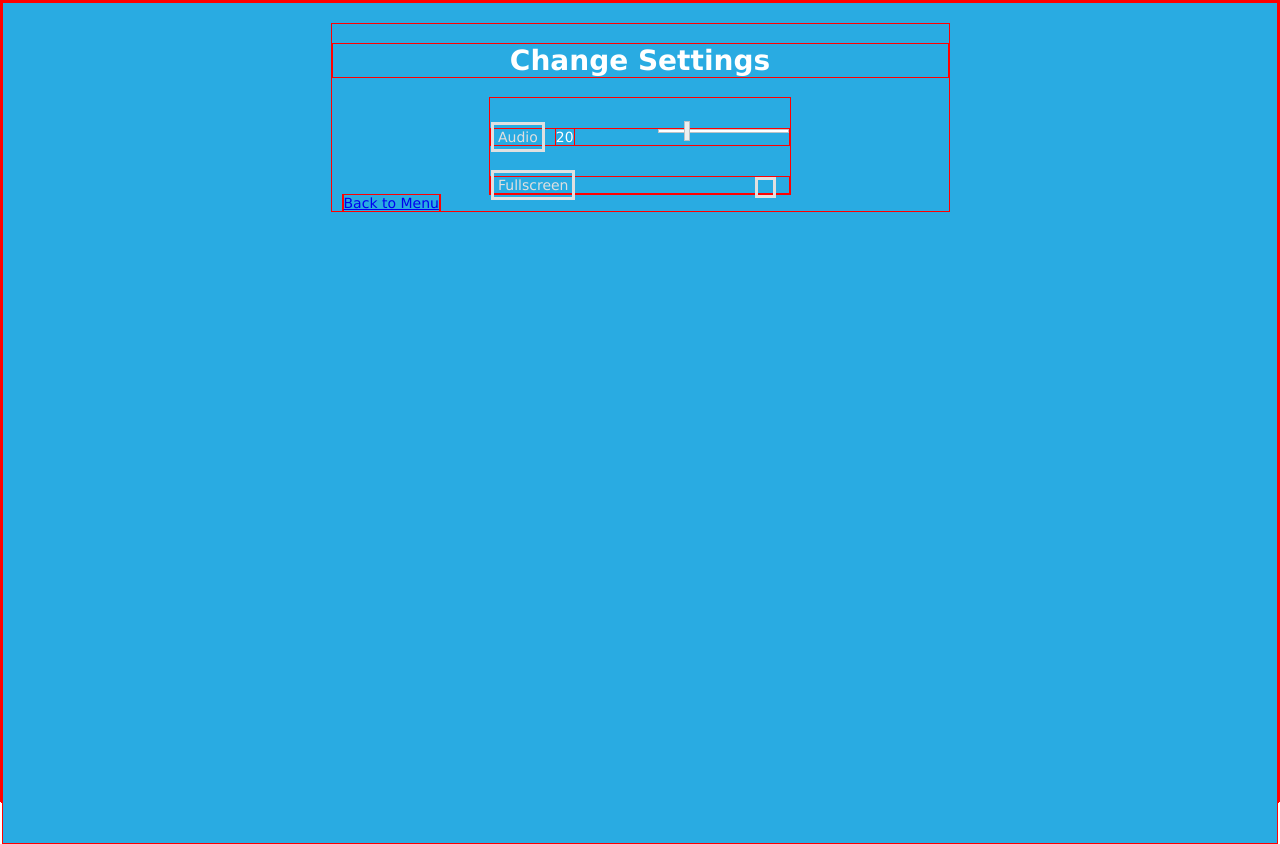
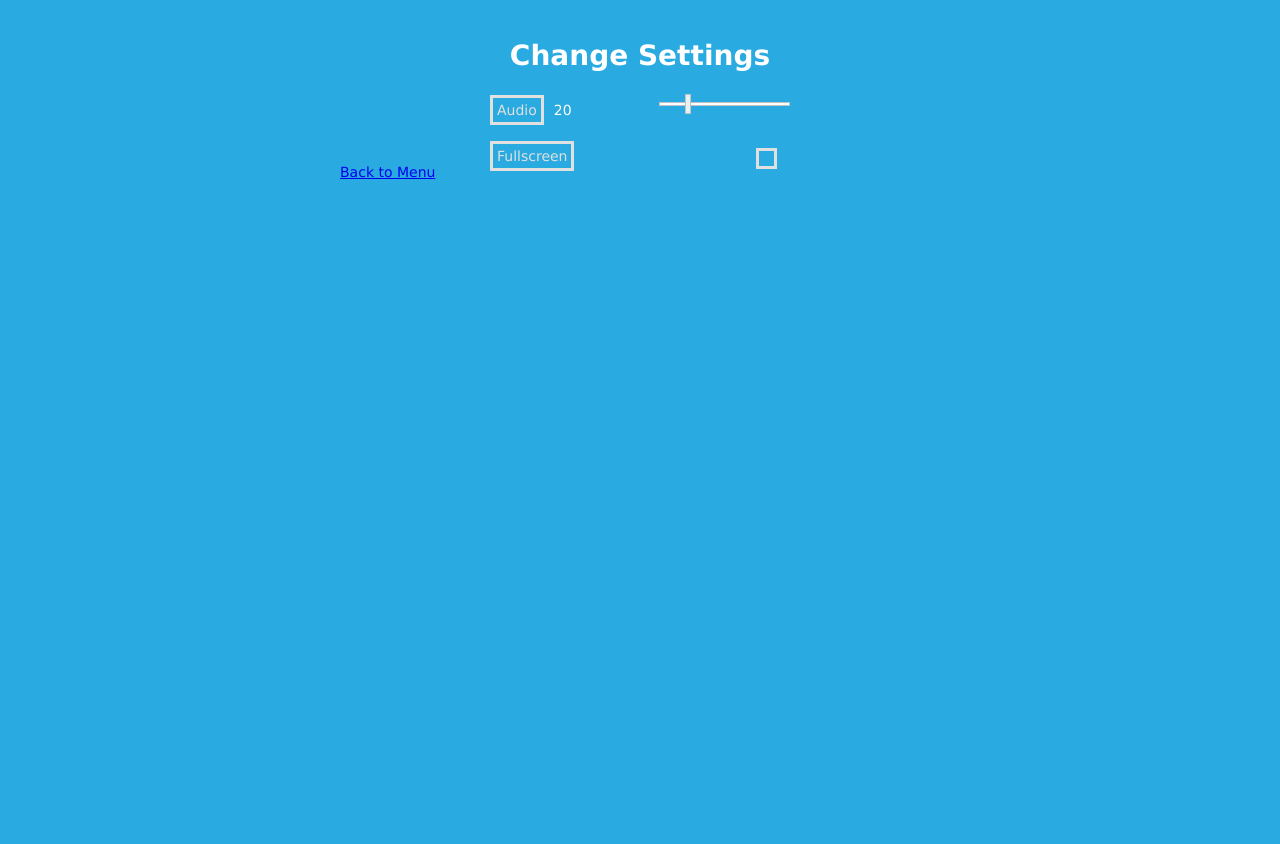
Before and after one commit to thorgeir93/vefforritun-IdleIsland, a Node server app: page /settings in a window 1280 px wide. After the commit the page ends 179 px from the top, so only its background shows below. Run offline with Node 20, Linux system fonts and the light colour scheme; style sheets or scripts are compiled from the project's sources.

Commit message:
minor bug fixes

```diff
--- a/public/game/Calculator.js
+++ b/public/game/Calculator.js
@@ -22,7 +22,6 @@
 		intTala += 1;
 	}
 
-	console.log(intTala, currFactor);
 
 	return currency + intTala;
 
--- a/public/game/Initialize.js
+++ b/public/game/Initialize.js
@@ -23,7 +23,7 @@
 
     var requiredImages = {
       tree      	: "game/images/game-coconut-tree.png",
-      upgradeMenu	: "game/images/game-button-upgrade2.png",
+      upgradeMenu	: "game/images/game-button-upgrade.png",
 
       gamesky    : "game/images/game-sky-8.png",
       gameseaseven: "game/images/game-sea-7.png",
--- a/public/sass/base.scss
+++ b/public/sass/base.scss
@@ -1,8 +1,104 @@
-@import 'sassimports/variables';
+$text-size-menu:20px;
+$text-fontstack:"Agency FB",arial;
+$text-color-default:#00B7FF;
+$login-font-stack: "Arial", serif sans;
+$color-light-green:#42FF42;
 
-*{
-	border: 1px solid red;
+$color-ocean:#29ABE2;
+$color-title:white;
+$color-dark-gras:#006837;
+$color-light-gray:#E0E0E0;
+$color-sand:#FFC36E;
+
+/*blue*/
+$color-blue-1:$color-ocean;
+
+/*green*/
+$color-green-4:$color-dark-gras;
+
+$image-island-green-width:215px;
+$image-island-green-height:341px;
+$image-island-wave-width: 336px;
+$image-island-wave-height: 392px;
+$image-island-sand-width: 242px;
+$image-island-sand-height: 346px;
+
+
+%link-default{
+	color:$text-color-default;
+	text-decoration: none;
+	&:hover{
+		text-decoration: underline red;
+	}
 }
+
+
+%block-centered-hor{
+	display: block;
+	margin-right:auto;
+	margin-left:auto;
+}
+
+%button-default {
+	padding: 4px;
+	cursor:pointer;
+	border:none;
+	shadow:none;
+	display:block;
+}
+
+%select-none{
+	-webkit-user-select: none;/* Chrome all / Safari all */
+	-moz-user-select: none; /* mozilla browsers */
+		-khtml-user-select: none; /* webkit browsers */
+}
+
+
+%centered-height{
+	display: table-cell;
+    vertical-align: middle; /*Vertically centered*/
+    text-align: center; /* Horizontally centered */
+}
+
+%background{
+	//display: block;
+	padding: 20px;
+	background-color:$color-ocean;
+	height: 100%;
+}
+
+
+
+
+/*FUNCTIONS
+===================================*/
+
+//usage:
+/*	.parent { position: relative; }
+	.child { @include centerer; }*/
+@mixin centerer {
+	position: absolute;
+	top: 50%;
+	left: 50%;
+	transform: translate(-50%, -50%);
+}
+
+//usage:
+/*.overlay { 	@include coverer;
+					background: rgba(black, 0.5);
+					z-index: 1000;}*/
+@mixin coverer {
+	position: absolute;
+	top: 0;
+	left: 0;
+	width: 100%;
+	height: 100%;
+}
+
+
+//@import 'sassimports/variables';
+
+
 
 
 /* BASES
--- a/public/sass/settings.scss
+++ b/public/sass/settings.scss
@@ -1,8 +1,106 @@
+$text-size-menu:20px;
+$text-fontstack:"Agency FB",arial;
+$text-color-default:#00B7FF;
+$login-font-stack: "Arial", serif sans;
+$color-light-green:#42FF42;
+
+$color-ocean:#29ABE2;
+$color-title:white;
+$color-dark-gras:#006837;
+$color-light-gray:#E0E0E0;
+$color-sand:#FFC36E;
+
+/*blue*/
+$color-blue-1:$color-ocean;
+
+/*green*/
+$color-green-4:$color-dark-gras;
+
+$image-island-green-width:215px;
+$image-island-green-height:341px;
+$image-island-wave-width: 336px;
+$image-island-wave-height: 392px;
+$image-island-sand-width: 242px;
+$image-island-sand-height: 346px;
+
+
+%link-default{
+	color:$text-color-default;
+	text-decoration: none;
+	&:hover{
+		text-decoration: underline red;
+	}
+}
+
+
+%block-centered-hor{
+	display: block;
+	margin-right:auto;
+	margin-left:auto;
+}
+
+%button-default {
+	padding: 4px;
+	cursor:pointer;
+	border:none;
+	shadow:none;
+	display:block;
+}
+
+%select-none{
+	-webkit-user-select: none;/* Chrome all / Safari all */
+	-moz-user-select: none; /* mozilla browsers */
+		-khtml-user-select: none; /* webkit browsers */
+}
+
+
+%centered-height{
+	display: table-cell;
+    vertical-align: middle; /*Vertically centered*/
+    text-align: center; /* Horizontally centered */
+}
+
+%background{
+	//display: block;
+	padding: 20px;
+	background-color:$color-ocean;
+	height: 100%;
+}
+
+
+
+
+/*FUNCTIONS
+===================================*/
+
+//usage:
+/*	.parent { position: relative; }
+	.child { @include centerer; }*/
+@mixin centerer {
+	position: absolute;
+	top: 50%;
+	left: 50%;
+	transform: translate(-50%, -50%);
+}
+
+//usage:
+/*.overlay { 	@include coverer;
+					background: rgba(black, 0.5);
+					z-index: 1000;}*/
+@mixin coverer {
+	position: absolute;
+	top: 0;
+	left: 0;
+	width: 100%;
+	height: 100%;
+}
+
+
 //
 // SCREEN SIZE - normal
 // SCREEN SIZE - < 320px
 //
-@import 'sassimports/variables';
+//@import 'sassimports/variables';
 
 div.settings{
 		@extend %background;
--- a/public/stylesheets/base.css
+++ b/public/stylesheets/base.css
@@ -23,9 +23,6 @@
 /*.overlay { 	@include coverer;
 					background: rgba(black, 0.5);
 					z-index: 1000;}*/
-* {
-  border: 1px solid red; }
-
 /* BASES
 ==================================*/
 html, body {
--- a/views/idleisland.jade
+++ b/views/idleisland.jade
@@ -5,7 +5,6 @@
 	body
 		p(hidden,id = 'user') #{data.username}
 		p(hidden, id = 'userData') #{data.userData}
-		h1 IDLE ISLAND
 		canvas#myCanvas(width='1000', height='600', style='border: 1px solid black;')
 		form(method='post', action='/exit', id = 'exit', hidden)
 			input(type='text', id='submitString', name='submitString')
```
Also changed, not shown: public/game/Display.js (+8 -0 lines), public/game/gameEngine.js (+26 -17 lines), public/sass/autheration.scss (+99 -1 lines), public/game/images/sprite_kall1.png (added), public/game/images/sprite_kall2.png (added), public/game/images/sprite_kall3.png (added), public/game/images/sprite_kall4.png (added), public/game/images/sprite_kall5.png (added), public/game/images/sprite_kall6.png (added), public/game/images/sprite_kall7.png (added).
